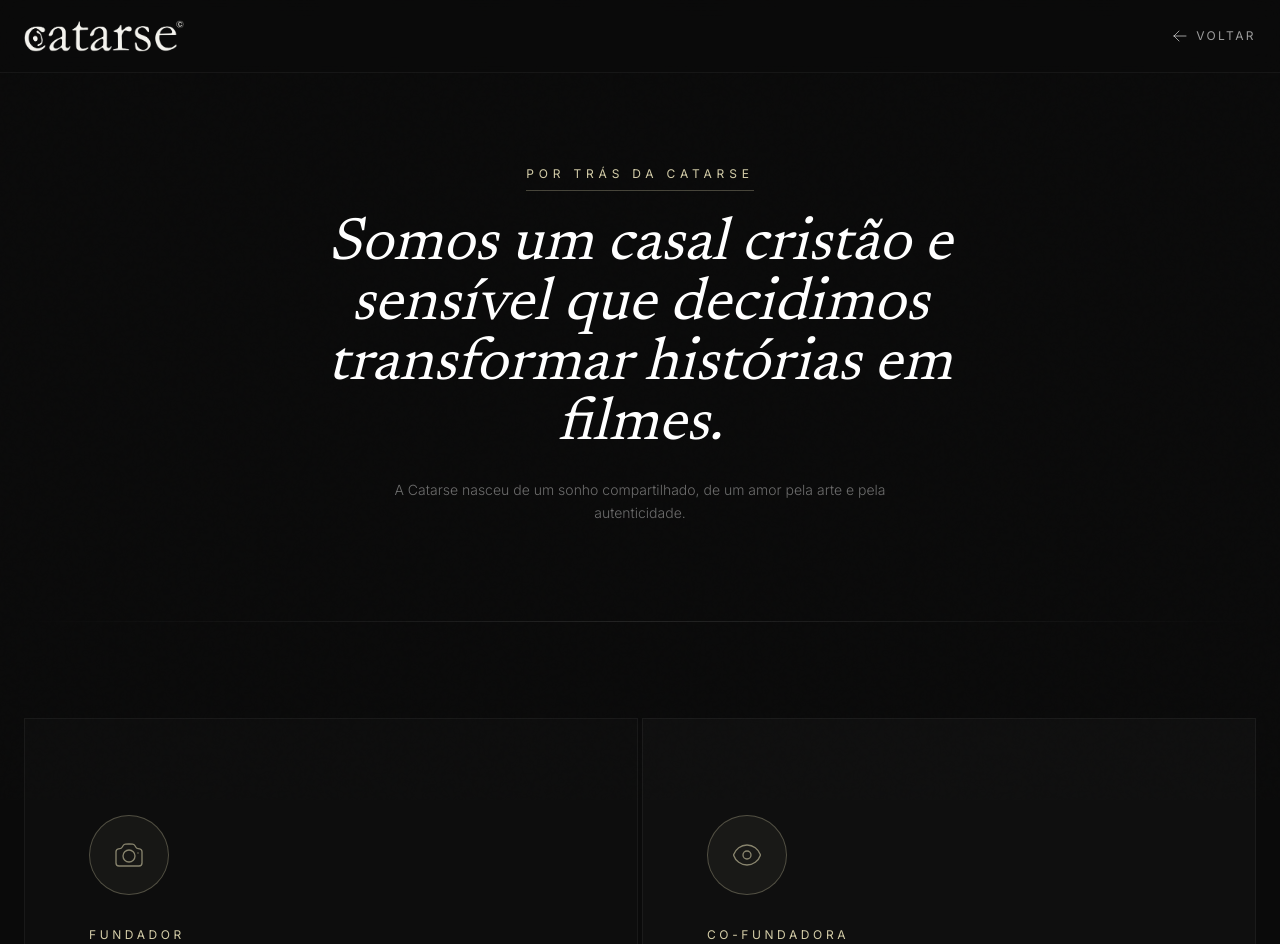
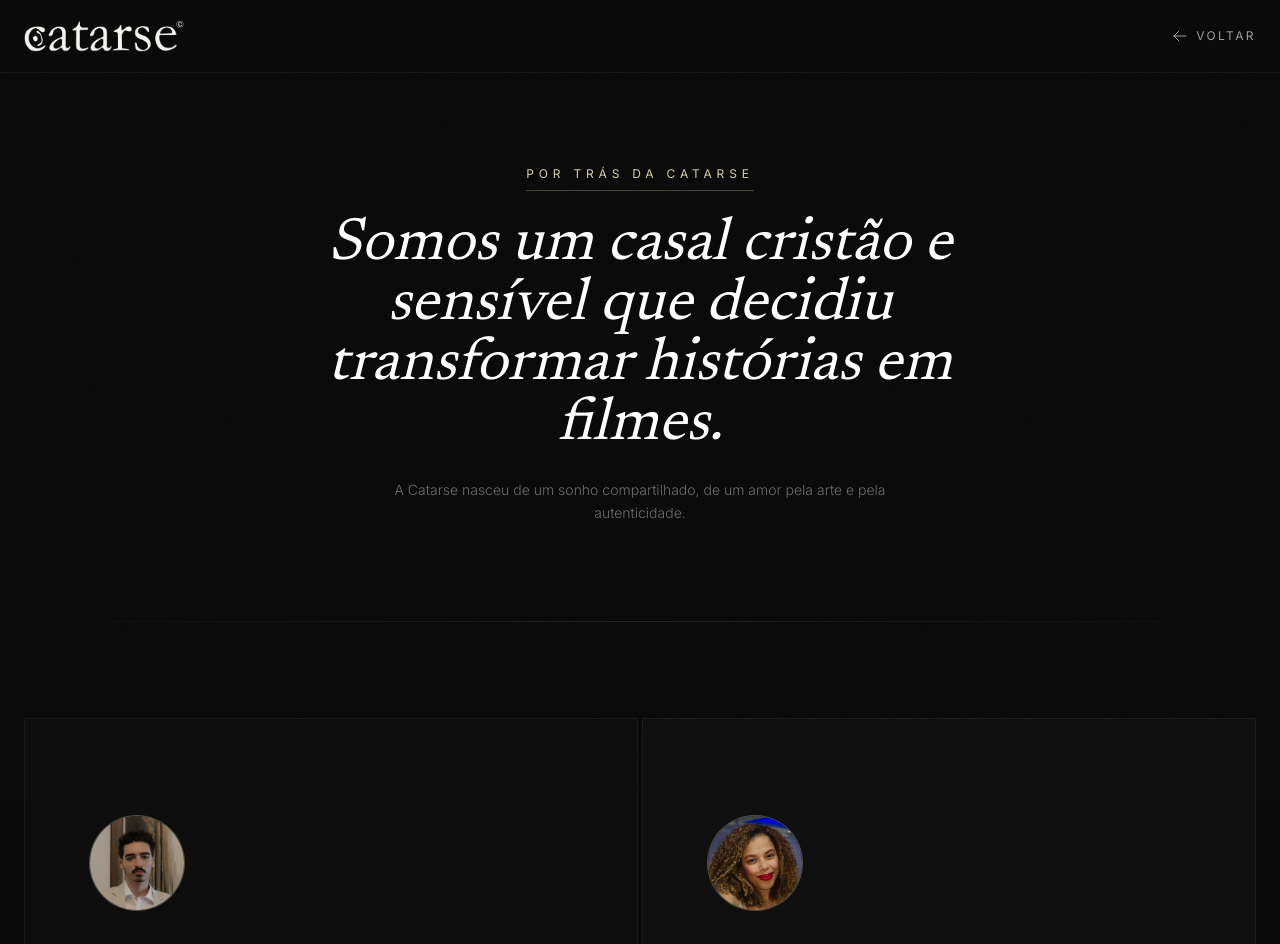
Before and after one commit to ojoaomotta/catarse-digital, a Next.js app: page /sobre in a window 1280 px wide. Shown: the top 944 px of the page. Built offline with nearby package versions, Linux system fonts and the light colour scheme.

Commit message:
fix: grammar correction, add founders photos, update structure text

```diff
--- a/app/page.tsx
+++ b/app/page.tsx
@@ -254,7 +254,7 @@ export default function HomePage() {
                             <span className="text-4xl font-serif italic text-catarse-gold mb-4 block">02</span>
                             <h3 className="text-lg uppercase tracking-widest text-white mb-4">Estrutura</h3>
                             <p className="text-white/40 text-sm leading-relaxed">
-                                Nossos equipamentos de filmagem e de áudio são de altíssima qualidade, os microfones capturam sons com mais de 250 metros de distância. Filmamos em s-log.
+                                Operamos com sensores Sony de alta performance e sistemas de áudio DJI de última geração, garantindo captação cristalina a longas distâncias. Gravamos em perfis logarítmicos (S-Log) para extrair o máximo de alcance dinâmico e texturas de cada cena.
                             </p>
                         </div>
                         <div className="p-8 border border-white/5 hover:border-catarse-gold/30 transition-colors bg-white/[0.02]">
--- a/app/sobre/page.tsx
+++ b/app/sobre/page.tsx
@@ -36,7 +36,7 @@ export default function SobrePage() {
                         Por trás da Catarse
                     </span>
                     <h1 className="text-4xl md:text-6xl font-serif italic leading-tight text-white">
-                        Somos um casal cristão e sensível que decidimos transformar histórias em filmes.
+                        Somos um casal cristão e sensível que decidiu transformar histórias em filmes.
                     </h1>
                     <p className="text-white/40 font-light text-sm max-w-xl mx-auto leading-relaxed">
                         A Catarse nasceu de um sonho compartilhado, de um amor pela arte e pela autenticidade.
@@ -57,12 +57,9 @@ export default function SobrePage() {
                     <div className="relative group p-10 md:p-16 border border-white/5 hover:border-catarse-gold/20 transition-colors bg-white/[0.01] space-y-8">
                         <div className="absolute top-0 left-0 w-1 h-0 bg-catarse-gold group-hover:h-full transition-all duration-700 ease-out" />
 
-                        {/* Ícone de câmera estilizado como avatar */}
-                        <div className="w-20 h-20 rounded-full border border-catarse-gold/30 bg-catarse-gold/5 flex items-center justify-center">
-                            <svg xmlns="http://www.w3.org/2000/svg" fill="none" viewBox="0 0 24 24" strokeWidth={1} stroke="currentColor" className="w-8 h-8 text-catarse-gold/60">
-                                <path strokeLinecap="round" strokeLinejoin="round" d="M6.827 6.175A2.31 2.31 0 0 1 5.186 7.23c-.38.054-.757.112-1.134.175C2.999 7.58 2.25 8.507 2.25 9.574V18a2.25 2.25 0 0 0 2.25 2.25h15A2.25 2.25 0 0 0 21.75 18V9.574c0-1.067-.75-1.994-1.802-2.169a47.865 47.865 0 0 0-1.134-.175 2.31 2.31 0 0 1-1.64-1.055l-.822-1.316a2.192 2.192 0 0 0-1.736-1.039 48.774 48.774 0 0 0-5.232 0 2.192 2.192 0 0 0-1.736 1.039l-.821 1.316Z" />
-                                <path strokeLinecap="round" strokeLinejoin="round" d="M16.5 12.75a4.5 4.5 0 1 1-9 0 4.5 4.5 0 0 1 9 0ZM18.75 10.5h.008v.008h-.008V10.5Z" />
-                            </svg>
+                        {/* Avatar João */}
+                        <div className="relative w-24 h-24 rounded-full border border-catarse-gold/30 bg-catarse-gold/5 flex-shrink-0 overflow-hidden">
+                            <Image src="/joao.jpg" alt="João" fill className="object-cover" />
                         </div>
 
                         <div>
@@ -92,12 +89,9 @@ export default function SobrePage() {
                     <div className="relative group p-10 md:p-16 border border-white/5 hover:border-catarse-gold/20 transition-colors bg-white/[0.02] space-y-8">
                         <div className="absolute top-0 right-0 w-1 h-0 bg-catarse-gold group-hover:h-full transition-all duration-700 ease-out" />
 
-                        {/* Ícone de olho estilizado como avatar */}
-                        <div className="w-20 h-20 rounded-full border border-catarse-gold/30 bg-catarse-gold/5 flex items-center justify-center">
-                            <svg xmlns="http://www.w3.org/2000/svg" fill="none" viewBox="0 0 24 24" strokeWidth={1} stroke="currentColor" className="w-8 h-8 text-catarse-gold/60">
-                                <path strokeLinecap="round" strokeLinejoin="round" d="M2.036 12.322a1.012 1.012 0 0 1 0-.639C3.423 7.51 7.36 4.5 12 4.5c4.638 0 8.573 3.007 9.963 7.178.07.207.07.431 0 .639C20.577 16.49 16.64 19.5 12 19.5c-4.638 0-8.573-3.007-9.963-7.178Z" />
-                                <path strokeLinecap="round" strokeLinejoin="round" d="M15 12a3 3 0 1 1-6 0 3 3 0 0 1 6 0Z" />
-                            </svg>
+                        {/* Avatar Beatriz */}
+                        <div className="relative w-24 h-24 rounded-full border border-catarse-gold/30 bg-catarse-gold/5 flex-shrink-0 overflow-hidden">
+                            <Image src="/beatriz.jpg" alt="Beatriz" fill className="object-cover" />
                         </div>
 
                         <div>
```
Also changed, not shown: public/beatriz.jpg (added), public/joao.jpg (added).
